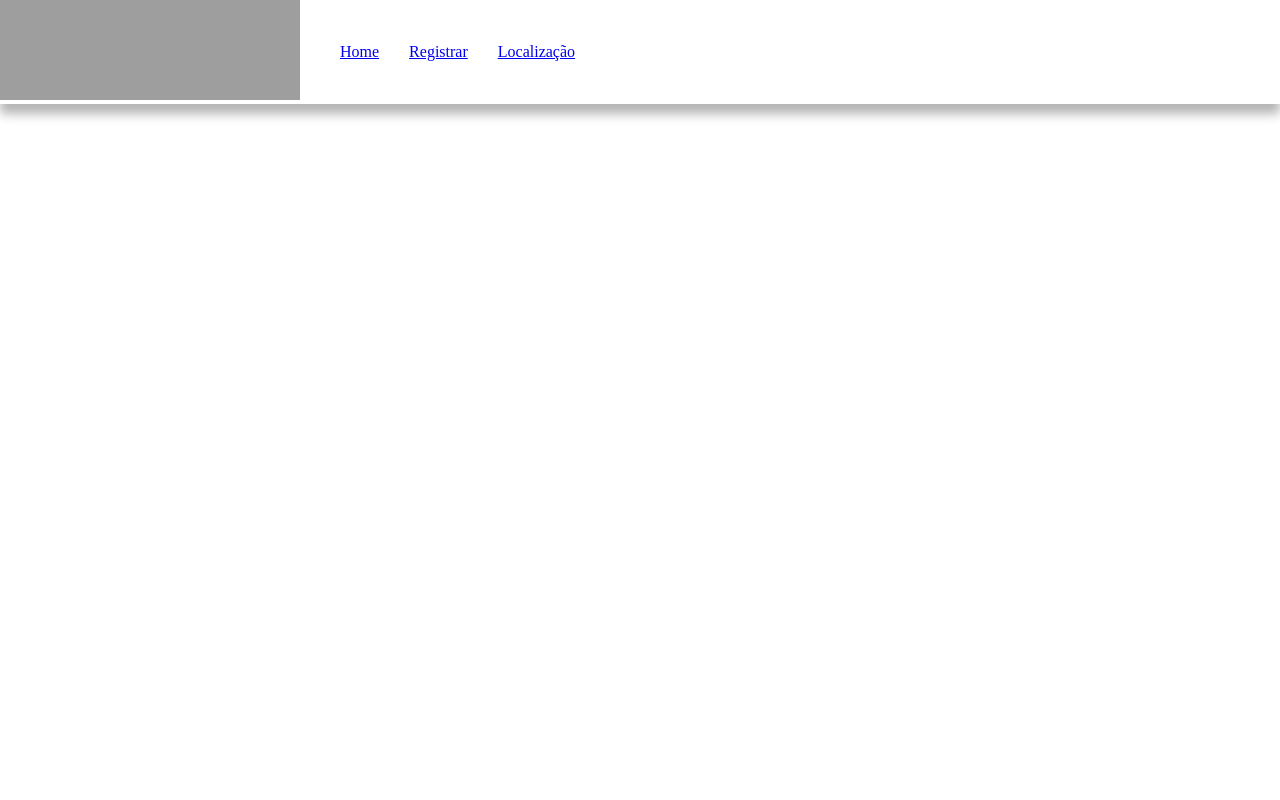
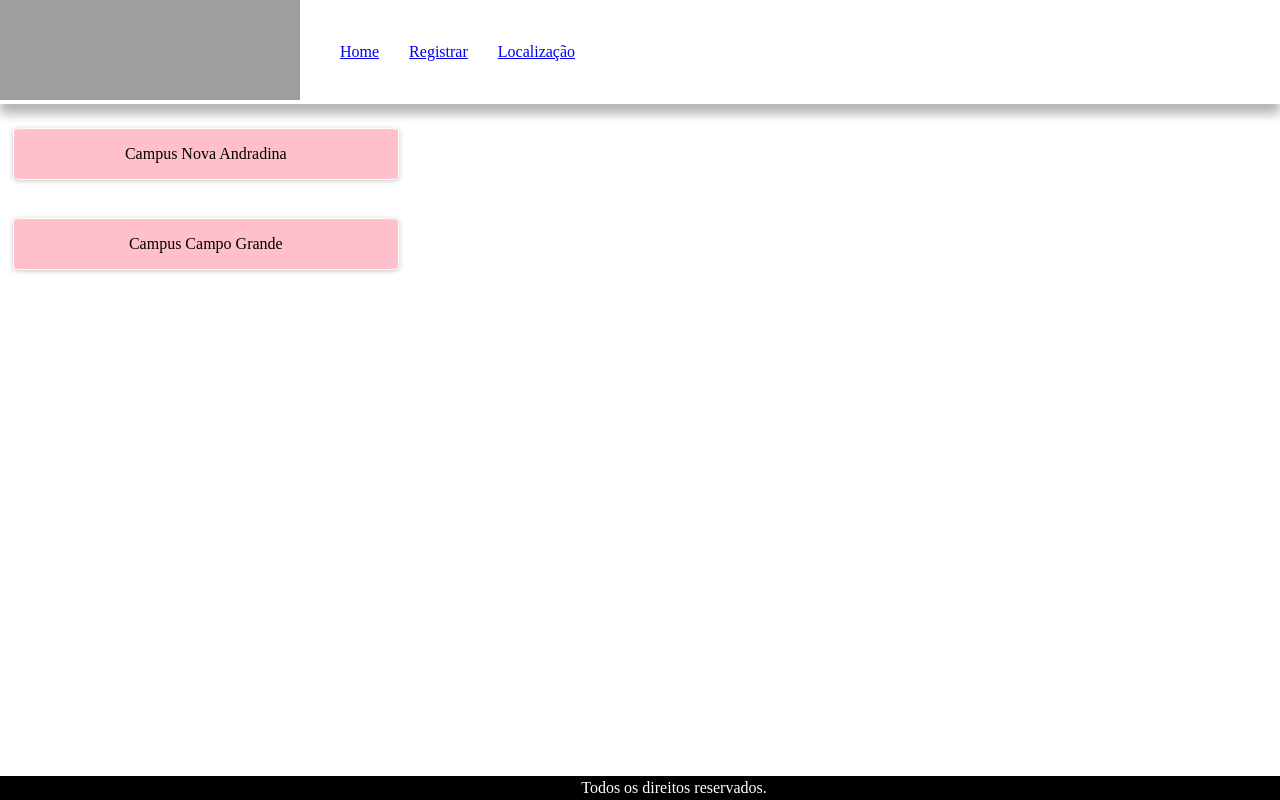
Before and after one commit to valencsoares/Aula2_PTAC3, a Next.js app: page / in a window 1280 px wide. Built offline with nearby package versions, Linux system fonts and the light colour scheme; grey boxes are pictures that could not be loaded.

Commit message:
Feito o loop para criar os cards para cada campi que está salvo no route.js

```diff
--- a/src/app/componentes/menu.module.css
+++ b/src/app/componentes/menu.module.css
@@ -21,3 +21,22 @@
 .link li {
     margin-right: 30px;
 }
+
+.rodape {
+    background-color: #000000;
+    color: #fff;
+    position: fixed;
+    bottom: 0;
+    z-index: 1;
+    display: flex;
+    width: 100%;
+    height: 3%;
+    align-items: center;
+    margin-bottom: 0;
+}
+
+.text {
+    list-style-type: none;
+    width: 100%;
+    margin-left: 240%;
+}
--- a/src/app/page.js
+++ b/src/app/page.js
@@ -1,8 +1,22 @@
+import style from "./page.module.css"
+
 export default async function Home() {
+  const resposta = await fetch("http://localhost:3000/api", { next: { revalidate: 1 } }); //ele esta revalidando o site a cada 1 segundo, se não houver, ele não vai renderizar o site quando mudar algo pq ele está salvo com o cache antigo
+  //o fetch vai entender que isso é um "get" dessa rota, await= a informação precisa ter uma espera, esse componente vai estar voltado para o server, mas no server >client<, quando tem o async e await, nn pode usar useEffect pq é voltado para client
+  const campus = await resposta.json(); //converte para o script(array js), igual ao parseJSON mas esse .json é o que é usado no lado client
 
   return (
-    <main>
-      <h1></h1>
+    <main style={{ marginTop: "10%" }}>
+      {campus.map((campi) =>
+        <div className={style.card}>
+          <p>{campi.nome_campi}</p>
+        </div>)}
     </main>
   )
 }
+
+/* {campus.map((campi) =>
+  <div>
+    <p>{campi.nome_campi}</p>
+  </div>)}
+ */
```
